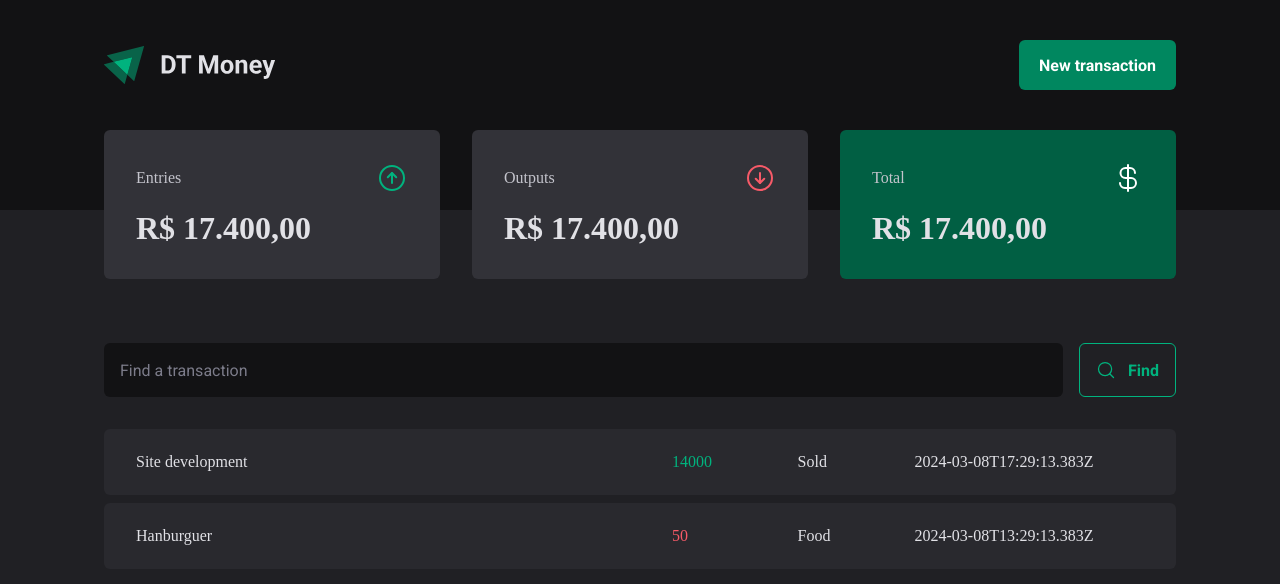
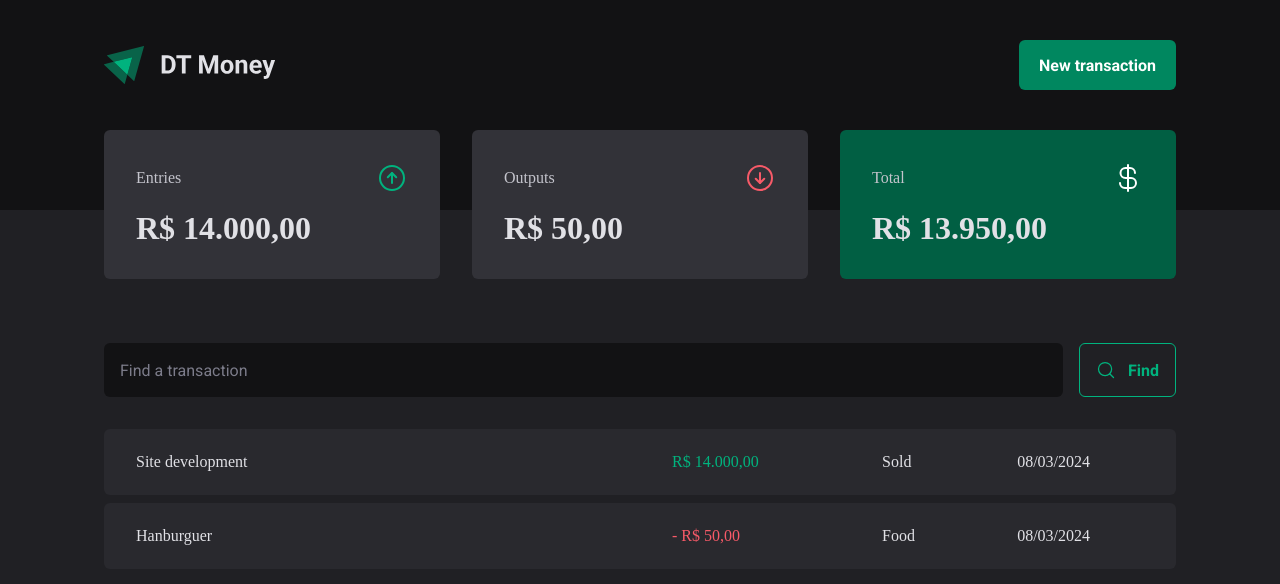
Before and after one commit to RafaelDamasco/03-dt-money, a React (Vite) app: page / in a window 1280 px wide. Shown: the top 584 px of the page. Built offline with nearby package versions, Linux system fonts and the light colour scheme; data requests are answered from the project's data file.

Commit message:
feat: add formatters and useSummary hook to calculete summary

```diff
--- a/src/components/summary/index.tsx
+++ b/src/components/summary/index.tsx
@@ -1,12 +1,10 @@
 import { ArrowCircleUp, ArrowCircleDown, CurrencyDollar } from "phosphor-react";
 import { SummaryCard, SummaryContainer } from "./styles";
-import { useContext } from "react";
-import { TransactionsContext } from "../../contexts/transactionsContext";
+import { priceFormatter } from "../../utils/formatter";
+import { useSummary } from "../../hooks/useSummary";
 
 export function Summary() {
-  const {transactions} = useContext(TransactionsContext)
-  console.log(transactions);
-
+  const summary = useSummary()
   return (
     <SummaryContainer>
       <SummaryCard>
@@ -15,7 +13,7 @@
           <ArrowCircleUp size={32} color="#00b37e"/>
         </header>
 
-        <strong>R$ 17.400,00</strong>
+        <strong>{priceFormatter.format(summary.income)}</strong>
       </SummaryCard>
       <SummaryCard>
         <header>
@@ -23,7 +21,7 @@
           <ArrowCircleDown size={32} color="#f75a68"/>
         </header>
 
-        <strong>R$ 17.400,00</strong>
+        <strong>{priceFormatter.format(summary.outcome)}</strong>
       </SummaryCard>
       <SummaryCard variant="green">
         <header>
@@ -31,7 +29,7 @@
           <CurrencyDollar size={32} color="#fff"/>
         </header>
 
-        <strong>R$ 17.400,00</strong>
+        <strong>{priceFormatter.format(summary.total)}</strong>
       </SummaryCard>
     </SummaryContainer>
   )
--- /dev/null
+++ b/src/hooks/useSummary.ts
@@ -0,0 +1,20 @@
+import { useContext } from "react"
+import { TransactionsContext } from "../contexts/transactionsContext"
+
+export function useSummary() {
+  const {transactions} = useContext(TransactionsContext)
+  const summary = transactions.reduce((acc, transaction) => {
+    if(transaction.type === 'income'){
+      acc.income += transaction.price
+      acc.total += transaction.price
+    } else {
+      acc.outcome += transaction.price
+      acc.total -= transaction.price
+    }
+    return acc
+  },
+  {income: 0, outcome: 0, total: 0}
+  )
+
+  return summary
+}
--- a/src/pages/transactions/index.tsx
+++ b/src/pages/transactions/index.tsx
@@ -1,6 +1,7 @@
 import { Header } from "../../components/header";
 import { Summary } from "../../components/summary";
 import { TransactionsContext } from "../../contexts/transactionsContext";
+import { dateFormatter, priceFormatter } from "../../utils/formatter";
 import { SearchForm } from "./components/search-form";
 import { PriceHighlight, TransactionContainer, TransactionTable } from "./styles";
 import { useContext } from "react";
@@ -21,10 +22,14 @@
           <tr key={transaction.id}>
             <td width="50%">{transaction.description}</td>
             <td>
-              <PriceHighlight variant={transaction.type}>{transaction.price}</PriceHighlight>
+
+              <PriceHighlight variant={transaction.type}>
+                {transaction.type === 'outcome' && '- '}
+                {priceFormatter.format(transaction.price)}
+              </PriceHighlight>
             </td>
             <td>{transaction.category}</td>
-            <td>{transaction.createdAt}</td>
+            <td>{dateFormatter.format(new Date(transaction.createdAt))}</td>
           </tr>
           ))}
         </tbody>
--- /dev/null
+++ b/src/utils/formatter.ts
@@ -0,0 +1,6 @@
+ export const dateFormatter = new Intl.DateTimeFormat('pt-BR')
+
+ export const priceFormatter = new Intl.NumberFormat('pt-BR', {
+  style: 'currency',
+  currency: 'BRL'
+ })
```
